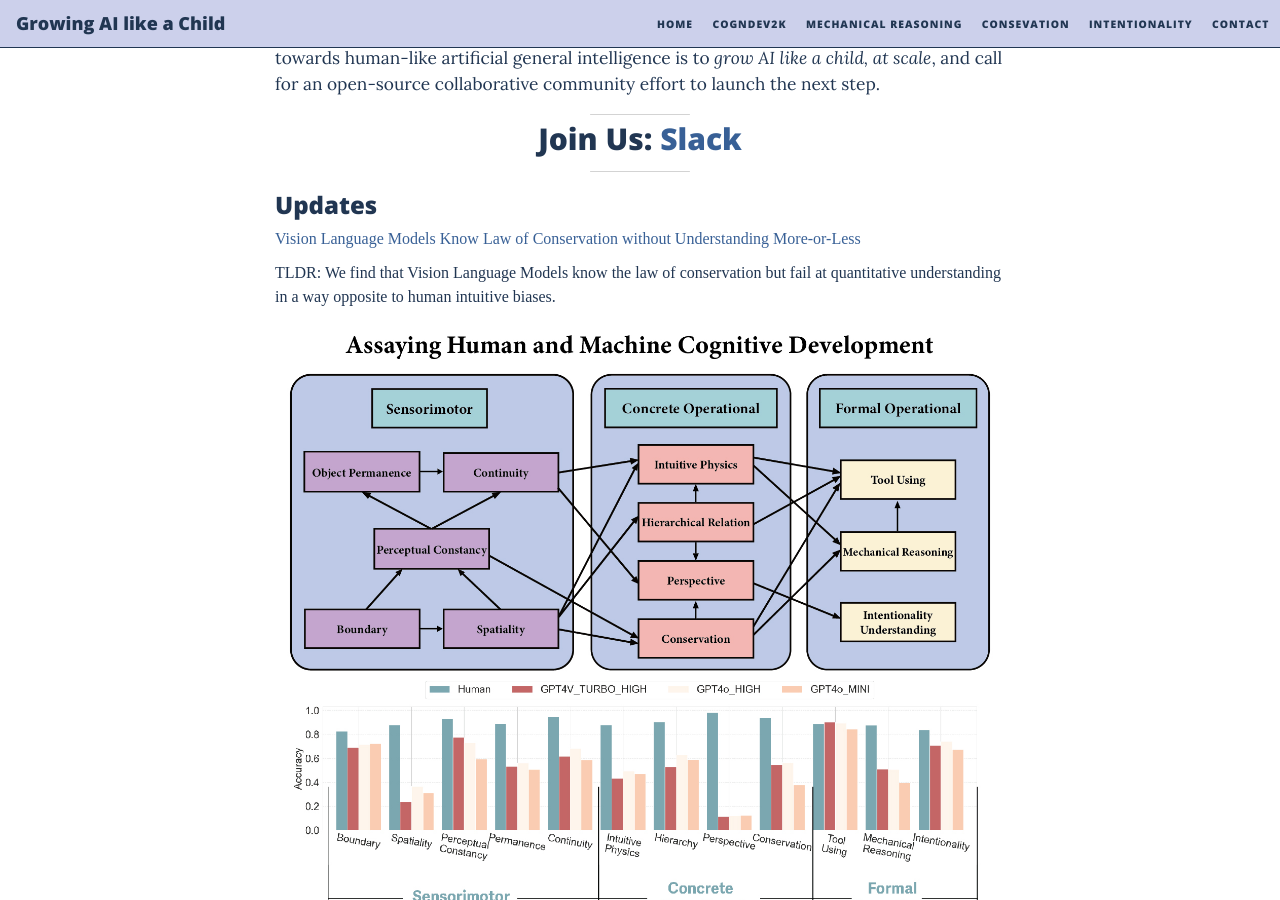
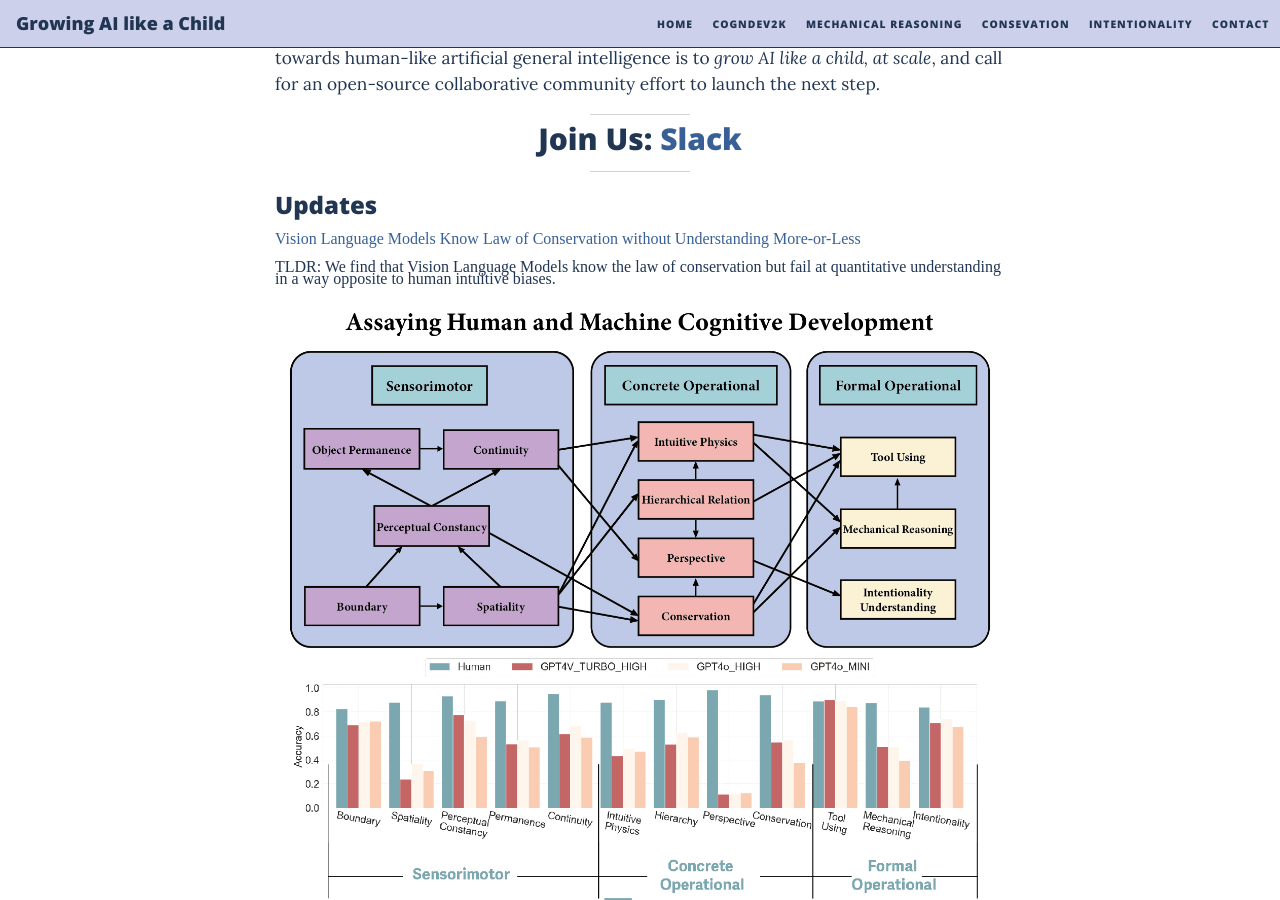
Before and after one commit to growing-ai-like-a-child/growing-ai-like-a-child.github.io, a Jekyll site: the page built from index.html, in a window 1280 px wide and 900 px high, scrolled down 475 px. Built offline with Jekyll 4.4.1, drawn with Linux system fonts in a browser that asks for light colours; nearby versions of some CDN libraries; the list of posts is cut into pages by our own code.

Commit message:
Update index.html

```diff
--- a/index.html
+++ b/index.html
@@ -25,10 +25,17 @@ Instead of putting <i>growing up</i> and <i>scaling up</i> into opposite camps,
 <hr class="small" style="border-width: 1pt; border-color: lightgray;">
 
 <h3>Updates</h3>
-<div class="publication" style="font-size: 12pt; font-family:'Times New Roman',Times, serif;">
-            <p><a href="https://arxiv.org/abs/2410.00332" target="_blank">Vision Language Models Know Law of Conservation without Understanding More-or-Less</a><p>
-            <p class="tldr">TLDR: We find that Vision Language Models know the law of conservation but fail at quantitative understanding in a way opposite to human intuitive biases.</p>
+<div class="publication" style="font-size: 12pt; font-family:'Times New Roman', Times, serif;">
+    <p>
+        <a href="https://arxiv.org/abs/2410.00332" target="_blank">
+            Vision Language Models Know Law of Conservation without Understanding More-or-Less
+        </a>
+    </p>
+    <p style="margin-top: 5px; line-height: .8;">
+        TLDR: We find that Vision Language Models know the law of conservation but fail at quantitative understanding in a way opposite to human intuitive biases.
+    </p>
 </div>
+
 
 <center>
     <figure>
```
